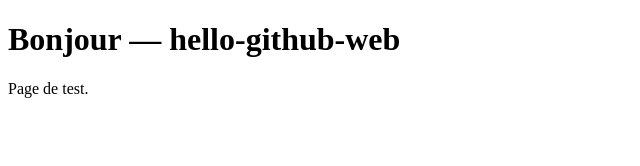
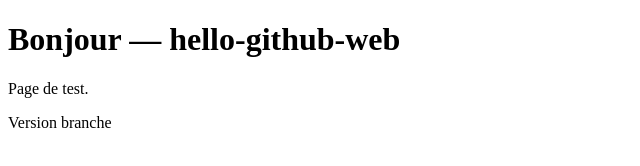
Before and after one commit to AlicyaBernos/hello-github-web2., a plain HTML site: page index.html in a window 1280 px wide. Shown: the whole page, without its empty margins (0-640 px from the left). Drawn offline with Linux system fonts and the light colour scheme.

Commit message:
feat: ajoute paragraphe version branche

```diff
--- a/index.html
+++ b/index.html
@@ -4,5 +4,6 @@
   <body>
     <h1>Bonjour — hello-github-web</h1>
     <p>Page de test.</p>
+    <p>Version branche</p>
   </body>
 </html>
```
